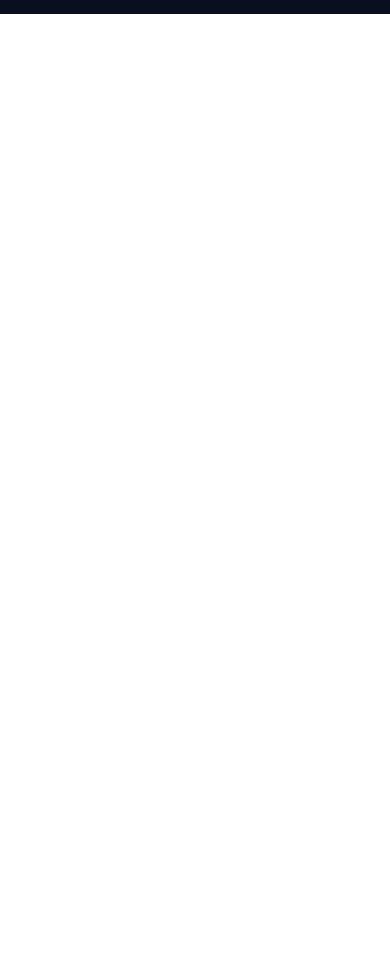
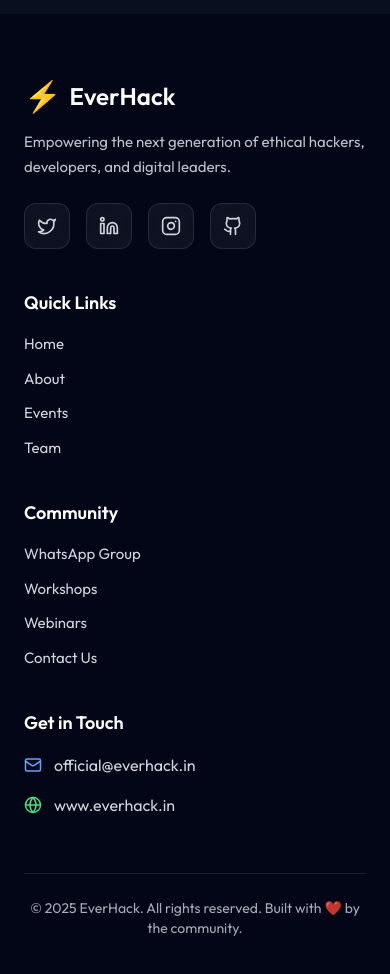
Before and after one commit to dipto230/EVERHACK, a React (Vite) app in the folder frontend/: page / in a window 390 px wide. Shown: the part 9840-10814 px from the top of the page. Before the commit the page ends 9854 px from the top, so only its background shows below. Built offline with nearby package versions, Linux system fonts and the light colour scheme; no server answers; a web font is replaced by a local one.

Commit message:
profile section updated

```diff
--- a/frontend/package.json
+++ b/frontend/package.json
@@ -19,10 +19,12 @@
     "react": "^19.1.1",
     "react-dom": "^19.1.1",
     "react-icons": "^5.5.0",
+    "react-is": "^19.2.0",
     "react-redux": "^9.2.0",
     "react-router-dom": "^7.9.5",
     "react-spinners": "^0.17.0",
-    "react-toastify": "^11.0.5"
+    "react-toastify": "^11.0.5",
+    "recharts": "^3.4.1"
   },
   "devDependencies": {
     "@eslint/js": "^9.36.0",
--- /dev/null
+++ b/frontend/src/component/Footer.jsx
@@ -0,0 +1,114 @@
+import { motion } from "framer-motion";
+import { Mail, Globe, Github, Instagram, Linkedin, Twitter } from "lucide-react";
+
+const socialIcons = [
+  { icon: <Twitter className="w-5 h-5" />, href: "#" },
+  { icon: <Linkedin className="w-5 h-5" />, href: "#" },
+  { icon: <Instagram className="w-5 h-5" />, href: "#" },
+  { icon: <Github className="w-5 h-5" />, href: "#" },
+];
+
+const Footer = () => {
+  return (
+    <footer className="w-full bg-[#020617] text-gray-300 pt-16 pb-10 px-6 md:px-20">
+
+      {/* TOP SECTION */}
+      <div className="grid grid-cols-1 md:grid-cols-4 gap-10">
+
+        {/* BRAND & ABOUT */}
+        <div>
+          <motion.div
+            initial={{ opacity: 0, x: -20 }}
+            whileInView={{ opacity: 1, x: 0 }}
+            transition={{ duration: 0.5 }}
+            className="flex items-center gap-2"
+          >
+            <span className="text-orange-400 text-3xl">⚡</span>
+            <span className="text-2xl font-semibold text-white">EverHack</span>
+          </motion.div>
+
+          <p className="mt-4 leading-relaxed text-[15px] opacity-90">
+            Empowering the next generation of ethical hackers, developers, and digital leaders.
+          </p>
+
+          {/* Social Icons */}
+          <div className="flex gap-4 mt-6">
+            {socialIcons.map((item, i) => (
+              <motion.a
+                key={i}
+                href={item.href}
+                whileHover={{ scale: 1.15 }}
+                className="p-3 rounded-xl bg-white/5 hover:bg-white/10 backdrop-blur-md
+                transition border border-white/10"
+              >
+                {item.icon}
+              </motion.a>
+            ))}
+          </div>
+        </div>
+
+        {/* QUICK LINKS */}
+        <div>
+          <h3 className="text-lg font-semibold text-white mb-4">Quick Links</h3>
+          <ul className="space-y-3 text-[15px]">
+            {["Home", "About", "Events", "Team"].map((item, i) => (
+              <motion.li
+                key={i}
+                whileHover={{ x: 6 }}
+                className="cursor-pointer hover:text-white transition"
+              >
+                {item}
+              </motion.li>
+            ))}
+          </ul>
+        </div>
+
+        {/* COMMUNITY */}
+        <div>
+          <h3 className="text-lg font-semibold text-white mb-4">Community</h3>
+          <ul className="space-y-3 text-[15px]">
+            {["WhatsApp Group", "Workshops", "Webinars", "Contact Us"].map((item, i) => (
+              <motion.li
+                key={i}
+                whileHover={{ x: 6 }}
+                className="cursor-pointer hover:text-white transition"
+              >
+                {item}
+              </motion.li>
+            ))}
+          </ul>
+        </div>
+
+        {/* CONTACT */}
+        <div>
+          <h3 className="text-lg font-semibold text-white mb-4">Get in Touch</h3>
+
+          <div className="flex items-center gap-3 mb-4">
+            <Mail size={18} className="text-blue-400" />
+            <a href="mailto:official@everhack.in" className="hover:text-white transition">
+              official@everhack.in
+            </a>
+          </div>
+
+          <div className="flex items-center gap-3">
+            <Globe size={18} className="text-green-400" />
+            <a href="https://everhack.in" target="_blank" className="hover:text-white transition">
+              www.everhack.in
+            </a>
+          </div>
+        </div>
+      </div>
+
+      {/* LINE */}
+      <div className="w-full h-px bg-white/10 mt-14"></div>
+
+      {/* COPYRIGHT */}
+      <div className="text-center mt-6 text-sm opacity-80">
+        © 2025 EverHack. All rights reserved. Built with ❤️ by the community.
+      </div>
+
+    </footer>
+  );
+};
+
+export default Footer;
--- a/frontend/src/pages/Home.jsx
+++ b/frontend/src/pages/Home.jsx
@@ -8,6 +8,7 @@ import WhatWeDoPreview from '../component/WhatWeDoPreview'
 import HomeMissionVision from '../component/HomeMissionVision'
 import HomeContactPreview from '../component/HomeContactPreview'
 import JoinEverHack from '../component/JoinEverHack'
+import Footer from '../component/Footer'
 
 const Home = () => {
   return (
@@ -92,7 +93,8 @@ const Home = () => {
       <WhatWeDoPreview />
       <HomeMissionVision />
       <HomeContactPreview />
-      <JoinEverHack/>
+      <JoinEverHack />
+      <Footer/>
     </div>
   )
 }
--- a/frontend/src/pages/Profile.jsx
+++ b/frontend/src/pages/Profile.jsx
@@ -2,55 +2,104 @@ import React from 'react'
 import { useSelector } from 'react-redux'
 import { useNavigate } from 'react-router-dom';
 import { FaArrowLeftLong } from 'react-icons/fa6';
+import { LineChart, Line, CartesianGrid, XAxis, YAxis, Tooltip, ResponsiveContainer } from "recharts";
 
 function Profile() {
-  const { userData } = useSelector(state => state.user)
+  const { userData } = useSelector(state => state.user);
   const navigate = useNavigate();
+
+  const courseData = [
+    { month: "Jan", count: 1 },
+    { month: "Feb", count: 2 },
+    { month: "Mar", count: 2 },
+    { month: "Apr", count: 3 },
+    { month: "May", count: 4 },
+  ];
+
   return (
-    <div className='min-h-screen bg-gray-100 px-4 py-10 flex items-center justify-center'>
-      <div className='bg-white shadow-lg rounded-2xl p-8 max-w-xl w-full relative'>
-        <FaArrowLeftLong className='absolute top-[8%] left-[5%] w-[22px] h-[22px] cursor-pointer' onClick={()=>navigate("/")}/>
-        <div className='flex flex-col items-center text-center'>
-    {userData?.photoUrl ? <img src={userData?.photoUrl}
-    className='w-24 h-24 rounded-full object-cover border-4
-    border-[black]' alt="" /> :
-    <div className='w-24 h-24 rounded-full text-white flex
-    items-center justify-center text-[30px] border-2 bg-black
-    border-white'>
-    {userData?.name.slice(0, 1).toUpperCase()}
-            </div>}
-          <h2 className='text-2xl font-bold mt-4 text-gray-800'>{userData.name}</h2>
-          <p className='text-sm text-gray-500'>{ userData.role}</p>
-        </div>
-        <div className='mt-6 space-y-4'>
-          <div className='text-sm flex items-start gap-1'>
-            <span className='font-semibold text-gray-700'>Bio:</span>
-            <span>{ userData.description}</span>
-          </div>
-          <div className='text-sm flex items-start gap-1'>
-            <span className='font-semibold text-gray-700'>Email:</span>
-            <span>{ userData.email}</span>
-          </div>
-          <div className='text-sm flex items-start gap-1'>
-            <span className='font-semibold text-gray-700'>Enrolled Courses:</span>
-            <span>{ userData.enrolledCourses.length}</span>
+    <div className='min-h-screen bg-[#050505] px-4 py-12 flex items-center justify-center'>
+      <div className='relative max-w-6xl w-full grid grid-cols-1 md:grid-cols-2 gap-10 p-10 rounded-3xl backdrop-blur-xl'
+           style={{ boxShadow: "0 0 25px rgba(0,255,255,0.35), 0 0 50px rgba(0,255,255,0.15)", border: "1px solid rgba(0,255,255,0.2)" }}>
+
+        <FaArrowLeftLong
+          className='absolute top-6 left-6 w-[25px] h-[25px] cursor-pointer transition'
+          style={{ color: "#0ff", filter: "drop-shadow(0 0 4px #0ff)" }}
+          onClick={() => navigate("/")}
+        />
+
+        <div className="flex flex-col items-center text-center text-white">
+          {userData?.photoUrl ? (
+            <img
+              src={userData?.photoUrl}
+              className='w-32 h-32 rounded-full object-cover border-4'
+              style={{ borderColor: "#0ff", boxShadow: "0 0 15px #0ff" }}
+              alt=""
+            />
+          ) : (
+            <div className='w-32 h-32 rounded-full flex items-center justify-center text-[36px] text-black bg-[#0ff]'
+                 style={{ boxShadow: "0 0 15px #0ff" }}>
+              {userData?.name.slice(0, 1).toUpperCase()}
+            </div>
+          )}
+
+          <h2 className='text-3xl font-extrabold mt-4 tracking-wide'
+              style={{ color: "#0ff", textShadow: "0 0 8px #0ff" }}>
+            {userData.name}
+          </h2>
+
+          <p className='text-sm text-gray-300'>{userData.role}</p>
+
+          <div className='mt-6 space-y-4 w-full px-2 text-gray-200'>
+            <div className='text-sm flex items-start gap-2'>
+              <span className='font-semibold text-[#0ff] drop-shadow-md'>Bio:</span>
+              <span>{userData.description}</span>
+            </div>
+            <div className='text-sm flex items-start gap-2'>
+              <span className='font-semibold text-[#0ff] drop-shadow-md'>Email:</span>
+              <span>{userData.email}</span>
+            </div>
+            <div className='text-sm flex items-start gap-2'>
+              <span className='font-semibold text-[#0ff] drop-shadow-md'>Enrolled Courses:</span>
+              <span>{userData.enrolledCourses.length}</span>
+            </div>
           </div>
 
-
+          <div className='mt-6'>
+            <button
+              className='px-6 py-2 rounded-lg text-black font-semibold transition'
+              style={{
+                background: "#0ff",
+                boxShadow: "0 0 10px #0ff, 0 0 20px #0ff",
+              }}
+              onClick={() => navigate("/editprofile")}
+            >
+              Edit Profile
+            </button>
+          </div>
         </div>
 
-        <div className='mt-6 flex justify-center gap-4'>
-          <button className='px-5 py-2 rounded bg-[black] text-white active:bg-[#4b4b4b] cursor-pointer transition' onClick={()=>navigate("/editprofile")}>
-            Edit Profile
-          </button>
+        <div className='p-6 rounded-2xl backdrop-blur-xl'
+             style={{ border: "1px solid rgba(0,255,255,0.2)", boxShadow: "0 0 20px rgba(0,255,255,0.3)" }}>
+          <h3 className='text-xl font-semibold mb-4 text-[#0ff]'
+              style={{ textShadow: "0 0 6px #0ff" }}>Activity Overview</h3>
 
+          <div className='w-full h-64'>
+            <ResponsiveContainer width="100%" height="100%">
+              <LineChart data={courseData}>
+                <Line type="monotone" dataKey="count" stroke="#0ff" strokeWidth={3}
+                      dot={{ stroke: "#0ff", strokeWidth: 3, r: 5 }} />
+                <CartesianGrid stroke="rgba(0,255,255,0.2)" strokeDasharray="5 5" />
+                <XAxis dataKey="month" stroke="#0ff" />
+                <YAxis stroke="#0ff" />
+                <Tooltip contentStyle={{ background: "#001", border: "1px solid #0ff" }} itemStyle={{ color: "#0ff" }} />
+              </LineChart>
+            </ResponsiveContainer>
+          </div>
         </div>
 
-
       </div>
-
     </div>
-  )
+  );
 }
 
-export default Profile
+export default Profile;
```
Also changed, not shown: 1 other file (tests, documents, lock files or other folders).
